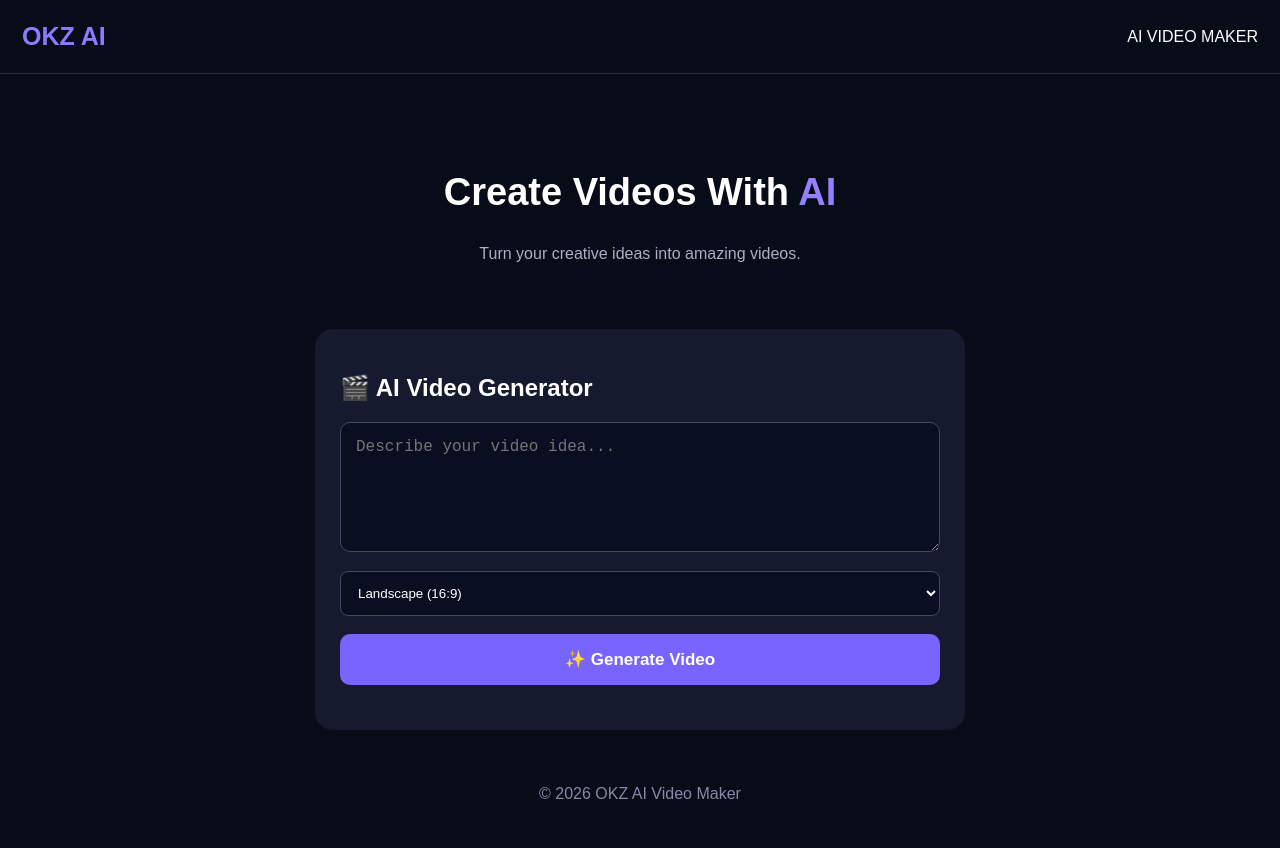
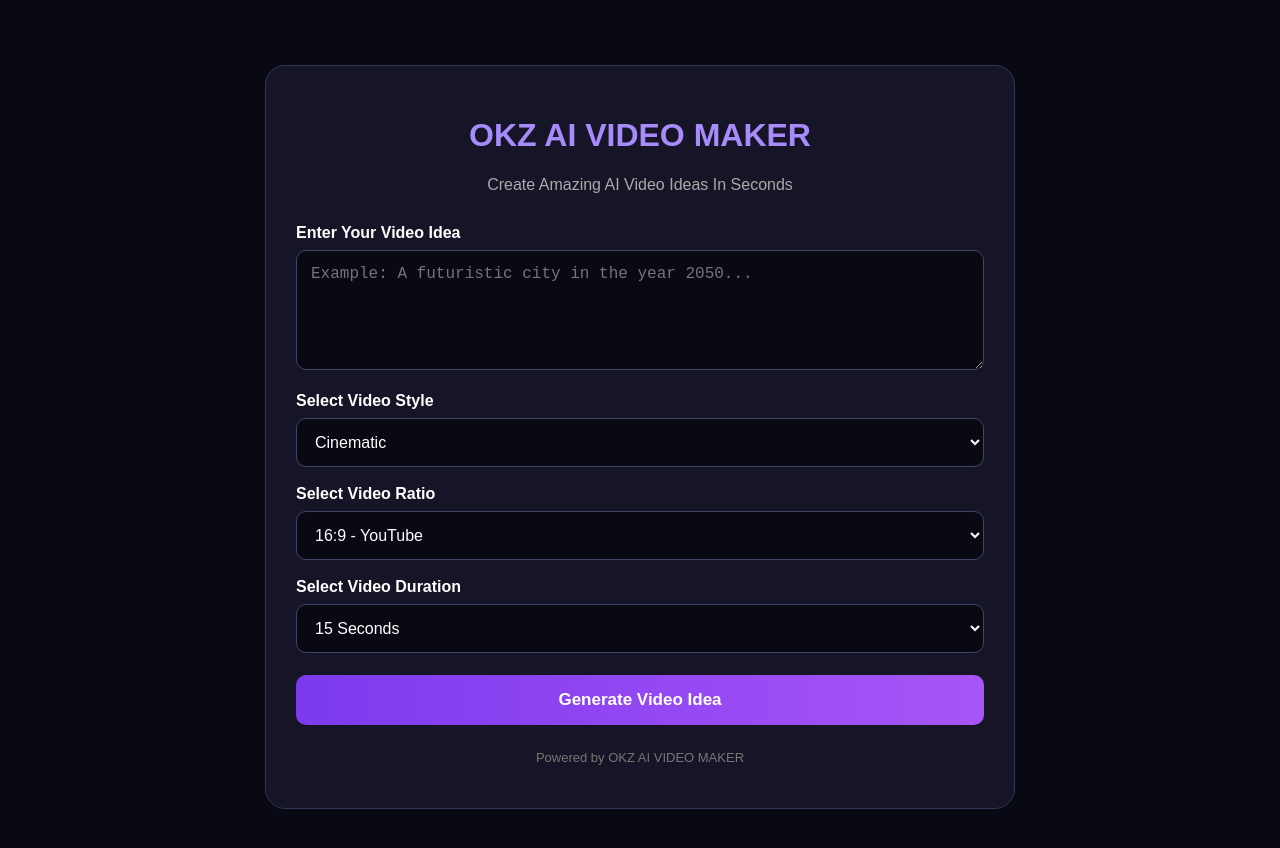
Before and after one commit to ashfaqahmad090809-hub/OKZ-AI-VIDEO-MAKER, a plain HTML site: page index.html in a window 1280 px wide. Drawn offline with Linux system fonts and the light colour scheme.

Commit message:
Update index.html

```diff
--- a/index.html
+++ b/index.html
@@ -4,7 +4,7 @@
 <head>
 <meta charset="UTF-8">
 <meta name="viewport" content="width=device-width, initial-scale=1.0">
-<title>OKZ AI Video Maker</title>
+<title>OKZ AI VIDEO MAKER</title>
 
 <style>
 * {
@@ -14,76 +14,59 @@
 body {
   margin: 0;
   font-family: Arial, sans-serif;
-  background: #080b18;
+  background: #090914;
   color: white;
+  min-height: 100vh;
+  padding: 25px 15px;
 }
 
-header {
-  padding: 22px;
-  display: flex;
-  justify-content: space-between;
-  align-items: center;
-  border-bottom: 1px solid #252a40;
-}
-
-.logo {
-  font-size: 25px;
-  font-weight: bold;
-  color: #8b7cff;
-}
-
-.hero {
-  text-align: center;
-  padding: 65px 20px 30px;
+.container {
+  max-width: 750px;
+  margin: 40px auto;
+  background: #151527;
+  padding: 30px;
+  border-radius: 20px;
+  border: 1px solid #333354;
 }
 
 h1 {
-  font-size: 38px;
+  text-align: center;
+  color: #a78bfa;
+  font-size: 32px;
 }
 
-.highlight {
-  color: #947fff;
+.subtitle {
+  text-align: center;
+  color: #aaa;
+  margin-bottom: 30px;
 }
 
-.hero p {
-  color: #aab0c5;
+label {
+  display: block;
+  margin: 18px 0 8px;
+  font-weight: bold;
 }
 
-.generator {
-  max-width: 650px;
-  margin: 20px auto;
-  padding: 25px;
-  background: #151a2e;
-  border-radius: 18px;
+textarea, select {
+  width: 100%;
+  padding: 14px;
+  background: #090914;
+  border: 1px solid #444466;
+  color: white;
+  border-radius: 10px;
+  font-size: 16px;
 }
 
 textarea {
-  width: 100%;
-  height: 130px;
-  padding: 15px;
-  background: #090e20;
-  color: white;
-  border: 1px solid #414766;
-  border-radius: 10px;
-  font-size: 16px;
+  min-height: 120px;
   resize: vertical;
-}
-
-select {
-  width: 100%;
-  padding: 13px;
-  margin-top: 15px;
-  background: #090e20;
-  color: white;
-  border: 1px solid #414766;
-  border-radius: 8px;
 }
 
 button {
   width: 100%;
-  margin-top: 18px;
   padding: 15px;
-  background: #7865ff;
+  margin-top: 22px;
+  background: linear-gradient(90deg, #7c3aed, #a855f7);
   color: white;
   border: none;
   border-radius: 10px;
@@ -93,71 +76,162 @@ button {
 }
 
 button:hover {
-  background: #604ce8;
+  opacity: 0.9;
 }
 
-#message {
-  text-align: center;
-  color: #b6aaff;
-  margin-top: 20px;
+#result {
+  display: none;
+  margin-top: 25px;
+  padding: 20px;
+  background: #090914;
+  border: 1px solid #444466;
+  border-radius: 12px;
+  white-space: pre-wrap;
+  line-height: 1.7;
+  overflow-wrap: anywhere;
 }
 
-footer {
+.secondary {
+  background: #292943;
+  margin-top: 12px;
+}
+
+.footer {
   text-align: center;
-  padding: 35px;
-  color: #858ba5;
+  color: #777;
+  margin-top: 25px;
+  font-size: 13px;
 }
 </style>
 </head>
 
 <body>
 
-<header>
-  <div class="logo">OKZ AI</div>
-  <div>AI VIDEO MAKER</div>
-</header>
+<div class="container">
 
-<section class="hero">
-  <h1>Create Videos With <span class="highlight">AI</span></h1>
-  <p>Turn your creative ideas into amazing videos.</p>
-</section>
+<h1>OKZ AI VIDEO MAKER</h1>
 
-<div class="generator">
-  <h2>🎬 AI Video Generator</h2>
+<p class="subtitle">
+Create Amazing AI Video Ideas In Seconds
+</p>
 
-  <textarea id="prompt"
-    placeholder="Describe your video idea..."></textarea>
+<label for="idea">Enter Your Video Idea</label>
+<textarea id="idea"
+placeholder="Example: A futuristic city in the year 2050..."></textarea>
 
-  <select id="ratio">
-    <option value="16:9">Landscape (16:9)</option>
-    <option value="9:16">Portrait (9:16)</option>
-    <option value="1:1">Square (1:1)</option>
-  </select>
+<label for="style">Select Video Style</label>
+<select id="style">
+  <option>Cinematic</option>
+  <option>Realistic</option>
+  <option>Anime</option>
+  <option>3D Animation</option>
+  <option>Fantasy</option>
+  <option>Documentary</option>
+</select>
 
-  <button onclick="generateVideo()">
-    ✨ Generate Video
-  </button>
+<label for="ratio">Select Video Ratio</label>
+<select id="ratio">
+  <option value="16:9">16:9 - YouTube</option>
+  <option value="9:16">9:16 - TikTok / Reels</option>
+  <option value="1:1">1:1 - Square</option>
+</select>
 
-  <div id="message"></div>
+<label for="duration">Select Video Duration</label>
+<select id="duration">
+  <option value="15 seconds">15 Seconds</option>
+  <option value="30 seconds">30 Seconds</option>
+  <option value="60 seconds">60 Seconds</option>
+</select>
+
+<button onclick="generateVideo()">
+Generate Video Idea
+</button>
+
+<div id="result"></div>
+
+<button id="downloadBtn" class="secondary"
+style="display:none" onclick="downloadResult()">
+Download Storyboard
+</button>
+
+<p class="footer">
+Powered by OKZ AI VIDEO MAKER
+</p>
+
 </div>
 
-<footer>
-  © 2026 OKZ AI Video Maker
-</footer>
+<script>
+let generatedText = "";
 
-<script>
 function generateVideo() {
-  const prompt = document.getElementById("prompt").value.trim();
+  const idea = document.getElementById("idea").value.trim();
+  const style = document.getElementById("style").value;
   const ratio = document.getElementById("ratio").value;
-  const message = document.getElementById("message");
+  const duration = document.getElementById("duration").value;
 
-  if (!prompt) {
-    message.innerText = "Please describe your video first!";
+  if (!idea) {
+    alert("Please enter your video idea first!");
     return;
   }
 
-  message.innerText =
-    "Your video idea is ready! Connect an AI video API to generate the actual video. Aspect ratio: " + ratio;
+  generatedText =
+`OKZ AI VIDEO MAKER
+==================
+
+VIDEO IDEA:
+${idea}
+
+VIDEO STYLE:
+${style}
+
+VIDEO RATIO:
+${ratio}
+
+VIDEO DURATION:
+${duration}
+
+AI VIDEO PROMPT:
+Create a ${style.toLowerCase()} video about ${idea}.
+Use a ${ratio} aspect ratio.
+Duration: ${duration}.
+Use beautiful visuals, smooth camera movements,
+professional lighting and high-quality details.
+
+STORYBOARD:
+
+SCENE 1 - INTRODUCTION
+Introduce the main idea with an attractive opening shot.
+
+SCENE 2 - DEVELOPMENT
+Show the main action with interesting camera angles.
+
+SCENE 3 - HIGHLIGHT
+Show the most exciting moment with cinematic visuals.
+
+SCENE 4 - ENDING
+Finish with a memorable final shot.
+`;
+
+  const result = document.getElementById("result");
+  result.textContent = generatedText;
+  result.style.display = "block";
+
+  document.getElementById("downloadBtn").style.display = "block";
+}
+
+function downloadResult() {
+  const blob = new Blob([generatedText], {
+    type: "text/plain"
+  });
+
+  const url = URL.createObjectURL(blob);
+  const link = document.createElement("a");
+
+  link.href = url;
+  link.download = "OKZ-AI-Storyboard.txt";
+  link.click();
+
+  URL.revokeObjectURL(url);
 }
 </script>
 
```
